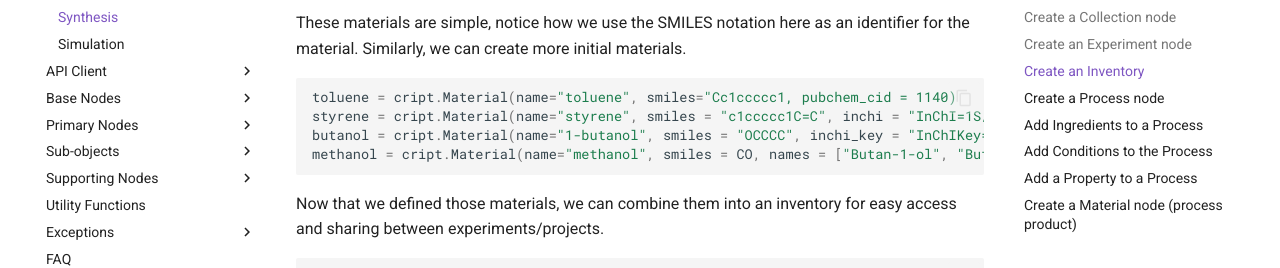
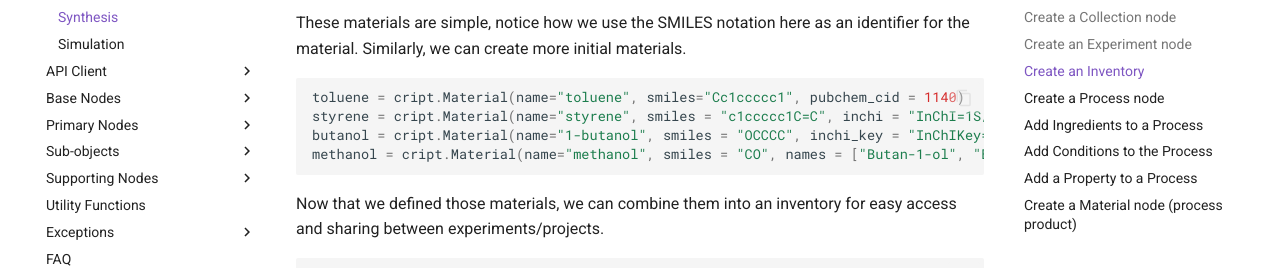
Before and after one commit to C-Accel-CRIPT/Python-SDK, an MkDocs documentation site: the page built from docs/examples/synthesis.md, in a window 1280 px wide and 900 px high, scrolled down 2199 px. Shown: the part 172-440 px from the top of the window. Built offline with MkDocs 1.6.1 and Material for MkDocs 9.7.7, drawn with Linux system fonts in a browser that asks for light colours; comment, search, counter and statistics services are not loaded.

Commit message:
fix notebooks

````diff
--- a/docs/examples/synthesis.md
+++ b/docs/examples/synthesis.md
@@ -126,10 +126,10 @@ These materials are simple, notice how we use the SMILES notation here as an ide
 Similarly, we can create more initial materials.
 
 ```python
-toluene = cript.Material(name="toluene", smiles="Cc1ccccc1, pubchem_cid = 1140)
+toluene = cript.Material(name="toluene", smiles="Cc1ccccc1", pubchem_cid = 1140)
 styrene = cript.Material(name="styrene", smiles = "c1ccccc1C=C", inchi = "InChI=1S/C8H8/c1-2-8-6-4-3-5-7-8/h2-7H,1H2")
 butanol = cript.Material(name="1-butanol", smiles = "OCCCC", inchi_key = "InChIKey=LRHPLDYGYMQRHN-UHFFFAOYSA-N")
-methanol = cript.Material(name="methanol", smiles = CO, names = ["Butan-1-ol", "Butyric alcohol", "Methylolpropane", "n-Butan-1-ol", "methanol"]}])
+methanol = cript.Material(name="methanol", smiles = "CO", names = ["Butan-1-ol", "Butyric alcohol", "Methylolpropane", "n-Butan-1-ol", "methanol"]}])
 ```
 
 Now that we defined those materials, we can combine them into an inventory
````
